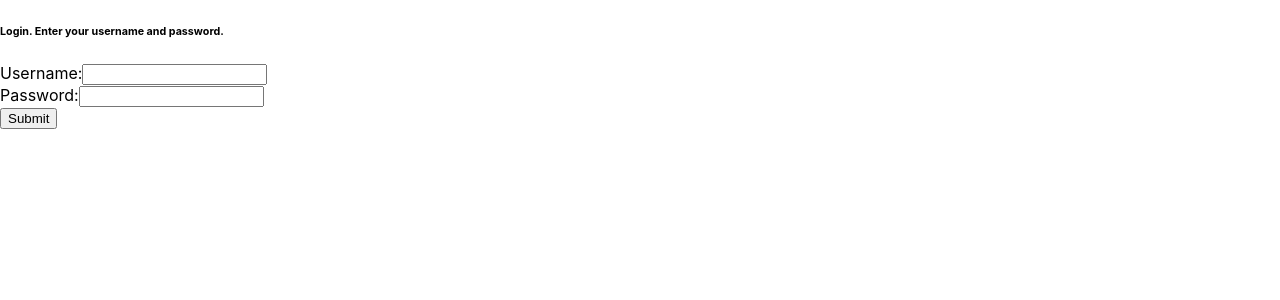
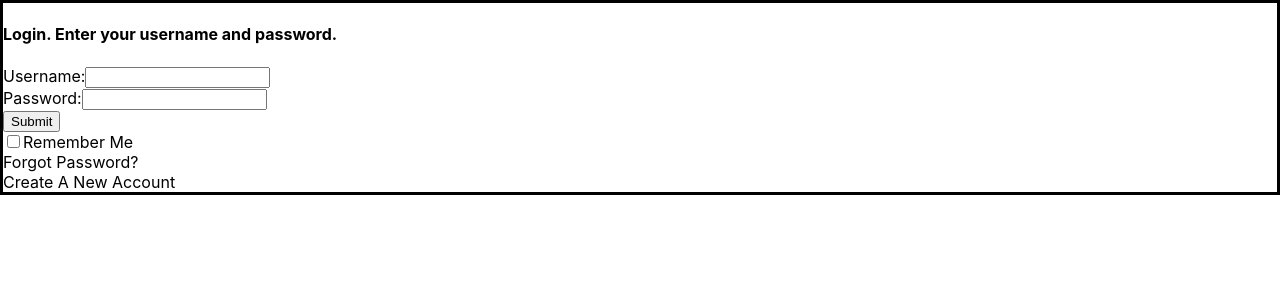
Before and after one commit to Hello-World-Purdue/hw22-frontend, a Next.js app: page /login in a window 1280 px wide. Shown: the top 300 px of the page. Built offline with nearby package versions, Linux system fonts and the light colour scheme.

Commit message:
Created sign up and forget password page, added state for 'remember me' checkbox

```diff
--- a/pages/login.js
+++ b/pages/login.js
@@ -1,10 +1,18 @@
 import Link from 'next/link'
+import React, {useState} from 'react'
+import styles from '../styles/Login.module.css'
+
+export default function Login() {
+  const [isChecked, setIsChecked] = useState(false);
+
+  const handleOnChange = () => {
+    setIsChecked(!isChecked);
+  }
 
 
-export default function Login() {
   return (
-    <div className = "loginBox">
-      <h6>Login. Enter your username and password.</h6>
+    <div className = {styles.loginBox}>
+      <h4>Login. Enter your username and password.</h4>
       <form>
         <label>
           Username:
@@ -14,9 +22,26 @@ export default function Login() {
         <label>
           Password:
         </label>
-        <input type="text" id="pw" name="pw"/>
+        <input type="text" id="pw" name="pw" required/>
         <br/>
         <button type="submit">Submit</button>
+        <br/>
+        <input
+          type="checkbox"
+          id="remember"
+          name="remember"
+          checked={isChecked}
+          onChange={handleOnChange}
+        />
+        <label>Remember Me</label>
+        <br/>
+        <Link href="/forget-password">
+        Forgot Password?
+        </Link>
+        <br/>
+        <Link href="/register">
+          Create A New Account
+        </Link>
       </form>
     </div>
   )
```
Also changed, not shown: pages/forget-password.js (added, +22 -0 lines), pages/register.js (added, +33 -0 lines), styles/Login.module.css (line endings or trailing spaces).
